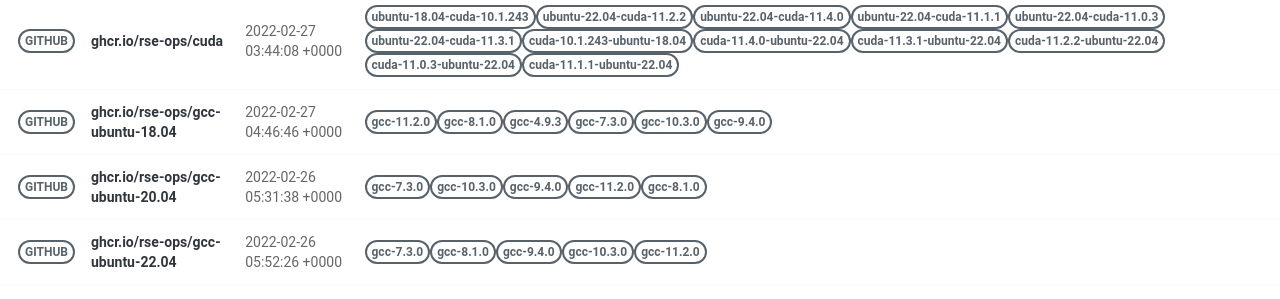
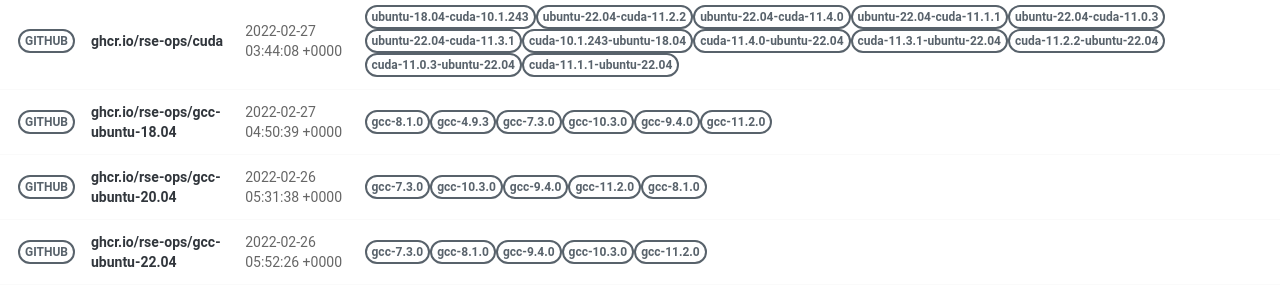
Before and after one commit to rse-ops/docker-images, a Jekyll site: the page built from pages/index.md, in a window 1280 px wide. Shown: the part 502-801 px from the top of the page. Built offline with Jekyll 4.4.1, drawn with Linux system fonts in a browser that asks for light colours; nearby versions of some CDN libraries.

Commit message:
Automated push to update library 2022-02-27

```diff
--- a/_library/ghcr.io-rse-ops-gcc-ubuntu-18.04.md
+++ b/_library/ghcr.io-rse-ops-gcc-ubuntu-18.04.md
@@ -1,14 +1,11 @@
 ---
 layout: container
 name: ghcr.io/rse-ops/gcc-ubuntu-18.04
-updated_at: 2022-02-27 04:46:46.648124
+updated_at: 2022-02-27 04:50:39.113125
 
 
 container_url: https://github.com/orgs/rse-ops/packages/container/package/gcc-ubuntu-18.04
 versions:
- - tag: gcc-11.2.0
-   dockerfile: https://github.com/rse-ops/docker-images/blob/main/ubuntu/gcc/Dockerfile
-   manifest: https://crane.ggcr.dev/manifest/ghcr.io/rse-ops/gcc-ubuntu-18.04:gcc-11.2.0
  - tag: gcc-8.1.0
    dockerfile: https://github.com/rse-ops/docker-images/blob/main/ubuntu/gcc/Dockerfile
    manifest: https://crane.ggcr.dev/manifest/ghcr.io/rse-ops/gcc-ubuntu-18.04:gcc-8.1.0
```
Also changed, not shown: other parts of _library/ghcr.io-rse-ops-gcc-ubuntu-18.04.md (+3 -0 lines).
